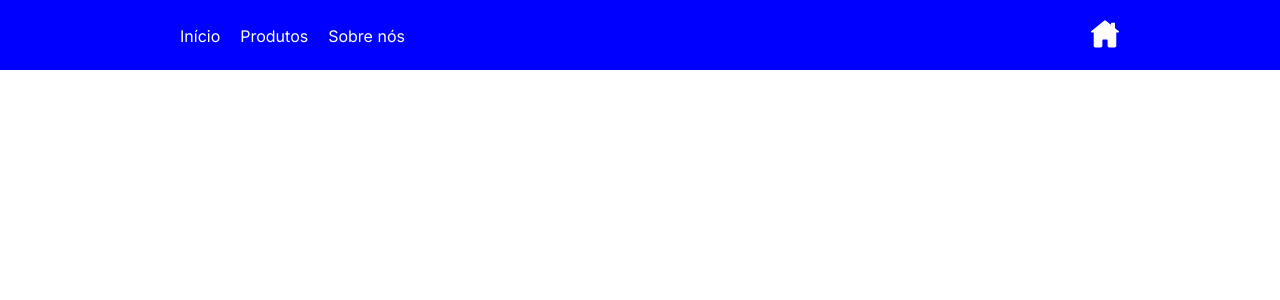
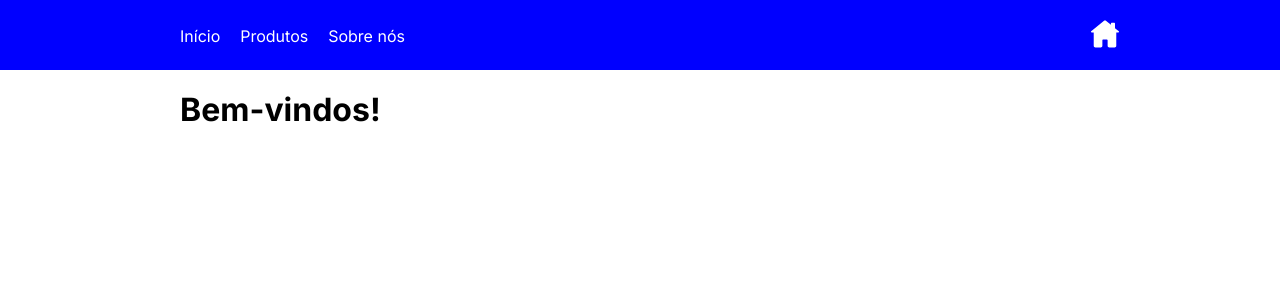
Before and after one commit to lucasdanilox/desafio-rotas-react, a React (Vite) app: page / in a window 1280 px wide. Shown: the top 300 px of the page. Built offline with nearby package versions, Linux system fonts and the light colour scheme.

Commit message:
Outlet, Homebody and routes

```diff
--- a/src/App.tsx
+++ b/src/App.tsx
@@ -1,8 +1,18 @@
-import Header from "./components/Header";
+import { BrowserRouter, Route, Routes } from "react-router-dom";
+import Home from "./routes/Home";
+import HomeBody from "./routes/Home/HomeBody";
 
 export default function App() {
 
   return (
-    <Header />
+
+    <BrowserRouter>
+      <Routes>
+        <Route path="/" element={<Home />} >
+          <Route index element={<HomeBody />} />
+        </Route>
+      </Routes>
+    </BrowserRouter>
+
   );
 }
--- /dev/null
+++ b/src/routes/Home/HomeBody/index.tsx
@@ -0,0 +1,14 @@
+import './styles.css';
+
+export default function HomeBody() {
+
+    return (
+
+        <main className="home-page-container">
+            <div className="title">
+                <h1>Bem-vindos!</h1>
+            </div>
+        </main>
+
+    );
+}
--- /dev/null
+++ b/src/routes/Home/HomeBody/styles.css
@@ -0,0 +1,8 @@
+.home-page-container{
+    max-width: 960px;
+    margin: 0 auto;
+}
+
+.title{
+    margin-top: 20px;
+}
--- /dev/null
+++ b/src/routes/Home/index.tsx
@@ -0,0 +1,12 @@
+import { Outlet } from "react-router-dom";
+import Header from "../../components/Header";
+
+export default function Home() {
+
+    return (
+        <>
+            <Header />
+            <Outlet />
+        </>
+    );
+}
```
